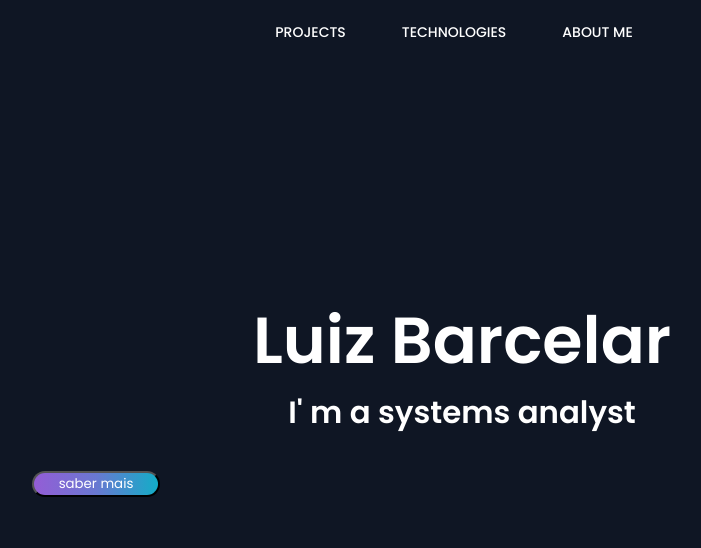
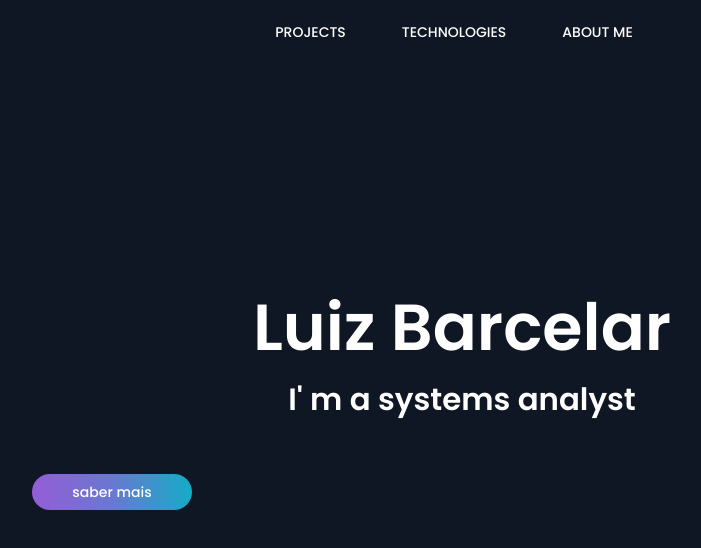
Before and after one commit to LuizBarcelar/RID187430_Desafio04, a React (Vite) app: page / in a window 1280 px wide. Shown: the top 548 px of the page, without its empty margins (32-733 px from the left). Built offline with nearby package versions, Linux system fonts and the light colour scheme.

Commit message:
feat: update styledButton and Hero

```diff
--- a/src/components/StyledButton.tsx
+++ b/src/components/StyledButton.tsx
@@ -1,23 +1,14 @@
-import { styled } from "@mui/material"
+// StyledButton.tsx
 
+import { styled, Button, type ButtonProps } from "@mui/material";
 
+const StyledButton = styled((props: ButtonProps) => <Button {...props} />)(({ theme }) => ({
+  background: "linear-gradient(0.25turn, #945DD6, #6978D1, #13ADC7)",
+  width: "8rem",
+  borderRadius: "5rem",
+  color: theme.palette.primary.main,
+  fontFamily: theme.typography.fontFamily,
+  textTransform: "none",
+}));
 
-const StyledButton = () => {
-
-    const StyledButton = styled ("button")(({ theme }) => ({
-        background: "linear-gradient(0.25turn, #945DD6, #6978D1, #13ADC7)",
-        width: "8rem",
-        borderRadius:"5rem",
-        color: theme.palette.primary.main,
-        fontFamily: theme.typography.fontFamily
-
-    }))
-
-    return (
-        <>
-            <StyledButton>saber mais</StyledButton>
-        </>
-    )
-}
-
-export default StyledButton
+export default StyledButton;
--- a/src/pages/Home/section/Hero/Hero.tsx
+++ b/src/pages/Home/section/Hero/Hero.tsx
@@ -1,4 +1,4 @@
-import { Container, styled, Typography } from "@mui/material"
+import { Box, Container, styled, Typography } from "@mui/material"
 import Grid from "@mui/material/Grid"
 import StyledButton from "../../../../components/StyledButton"
 
@@ -19,16 +19,24 @@ const Hero = () => {
                 <Container maxWidth="lg">
                     <Grid container spacing={2}>
                         <Grid size={{xs:12, md:9}}>
-                            <Typography color="primary" variant="h1" textAlign="center" pb={2}>Luiz Barcelar</Typography>
-                            <Typography color="primary" variant="h3" textAlign="center" pb={3}>I' m a systems analyst</Typography>
+                            <Typography color="primary" variant="h1" textAlign="center" pb={2}>
+                                Luiz Barcelar
+                            </Typography>
+                            <Typography color="primary" variant="h3" textAlign="center" pb={3}>
+                                I' m a systems analyst
+                            </Typography>
                         </Grid>
-                        <Grid size={{md:3}} >
 
-                        </Grid>
-                        <Grid container>
-                            <Grid>
-                                <StyledButton></StyledButton>
-                            </Grid>
+                        {/* Espaço reservado, se necessário */}
+                        <Grid size={{md:3}}> </Grid>
+
+                        {/* Botão */}
+                        <Grid size={{xs:12}}>
+                            <Box sx={{ display: 'flex', justifyContent: { xs: 'center', md: 'flex-start' }, mt: 2}}>
+                                <StyledButton sx={{ width: '10rem',mr: { md: 4 } }}>
+                                    saber mais
+                                </StyledButton>
+                            </Box>
                         </Grid>
                     </Grid>
                 </Container>
```
